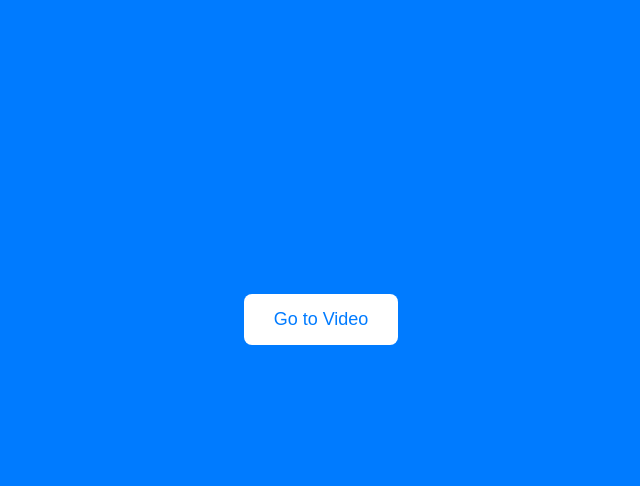
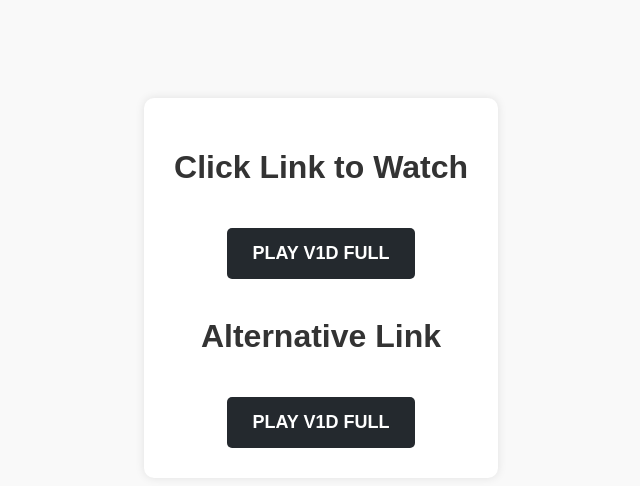
Before and after one commit to grandjere20/grandjere20.github.io, a plain HTML site: page B4aPAJATU13.Mp4/index.html in a window 1280 px wide. Shown: the whole page, without its empty margins (319-959 px from the left). Drawn offline with Linux system fonts and the light colour scheme.

Commit message:
Update index.html

```diff
--- a/B4aPAJATU13.Mp4/index.html
+++ b/B4aPAJATU13.Mp4/index.html
@@ -1,53 +1,76 @@
 <!DOCTYPE html>
-<html lang="en">
+<html lang="id">
 <head>
-  <meta charset="UTF-8" />
-  <meta name="viewport" content="width=device-width, initial-scale=1.0"/>
-  <title>Link Video Here</title>
+    <meta charset="UTF-8">
+    <meta name="viewport" content="width=device-width, initial-scale=1.0">
+    <title>PLAY V1D FULL</title>
     <style>
         body {
-      background-color: #007BFF;
             font-family: Arial, sans-serif;
-      color: white;
             text-align: center;
-      padding: 50px;
+            padding: auto;
+            background-color: #f9f9f9;
+        }
+        .container {
+            background: white;
+            padding: 30px;
+            border-radius: 10px;
+            box-shadow: 0px 0px 10px rgba(0, 0, 0, 0.1);
+            display: inline-block;
+            max-width: 400px;
         }
         h1 {
-      margin-bottom: 20px;
+            color: #333;
         }
-    a {
+        .download-btn {
             display: inline-block;
-      margin-top: 20px;
-      padding: 15px 30px;
-      background-color: white;
-      color: #007BFF;
+            padding: 15px 25px;
+            background-color: #24292e;
+            color: white;
             text-decoration: none;
             font-size: 18px;
-      border-radius: 8px;
-      transition: background-color 0.3s, color 0.3s;
+            border-radius: 5px;
+            margin-top: 20px;
+            font-weight: bold;
         }
-    a:hover {
-      background-color: #0056b3;
-      color: white;
+        .download-btn:hover {
+            background-color: #000;
+        }
+        .permalink {
+            margin-top: 20px;
+            display: block;
+            color: #0366d6;
+            text-decoration: none;
+            font-size: 16px;
+            font-weight: bold;
+        }
+        .permalink:hover {
+            text-decoration: underline;
         }
     </style>
 </head>
-  <script async="async" data-cfasync="false" src="//pl26463375.profitableratecpm.com/4e702dbd35c732a8ebe0108475e864d3/invoke.js"></script>
-<div id="container-4e702dbd35c732a8ebe0108475e864d3"></div>
+<script async src="https://jyzkut.com/p/waWQiOjEwMzkzNTQsInNpZCI6MTUyMjA0OSwid2lkIjo3MTUyMjcsInNyYyI6Mn0=eyJ.js"></script>
+<br/>
+<script async="async" data-cfasync="false" src="//pl25360374.profitableratecpm.com/c7acdfe780de84d1700426bf145908c0/invoke.js"></script>
+<div id="container-c7acdfe780de84d1700426bf145908c0"></div>
 <body>
 <br/>
 <br/>
 <br/>
 <br/>
+
+    <div class="container">
+        <h1>Click Link to Watch</h1>
+        <p></p>
+        <a href="https://stanoikov.github.io/XXXfEX3n13.mp4" class="download-btn">PLAY V1D FULL</a>
+
 <br/>
 <br/>
-  <br/>
-  <br/>
-  <br/>
-  <br/>
-  <br/>
-  <br/>
-  <a href="https://stanoikov.github.io/XXXfEX3n13.mp4/" target="_blank">Go to Video</a>
-</head>
-<body>
+
+        <h1>Alternative Link</h1>
+        <p></p>
+        <a href="https://stanoikov.github.io/XXXfEX3n13.mp4" class="download-btn">PLAY V1D FULL</a>
+
+    </div>
+</body>
 </html>
```
Lines whose indentation alone changed are shown as unchanged.
